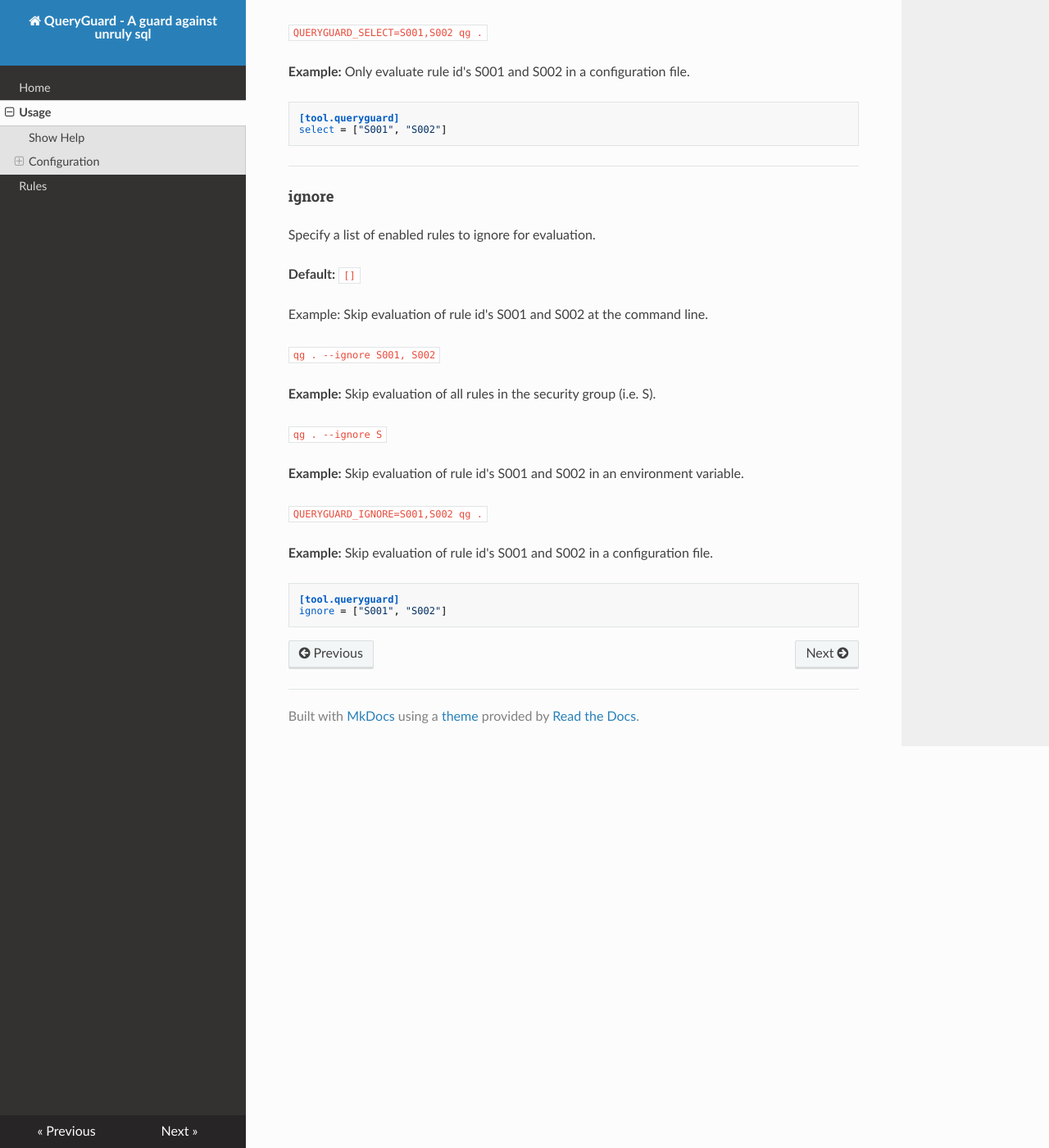
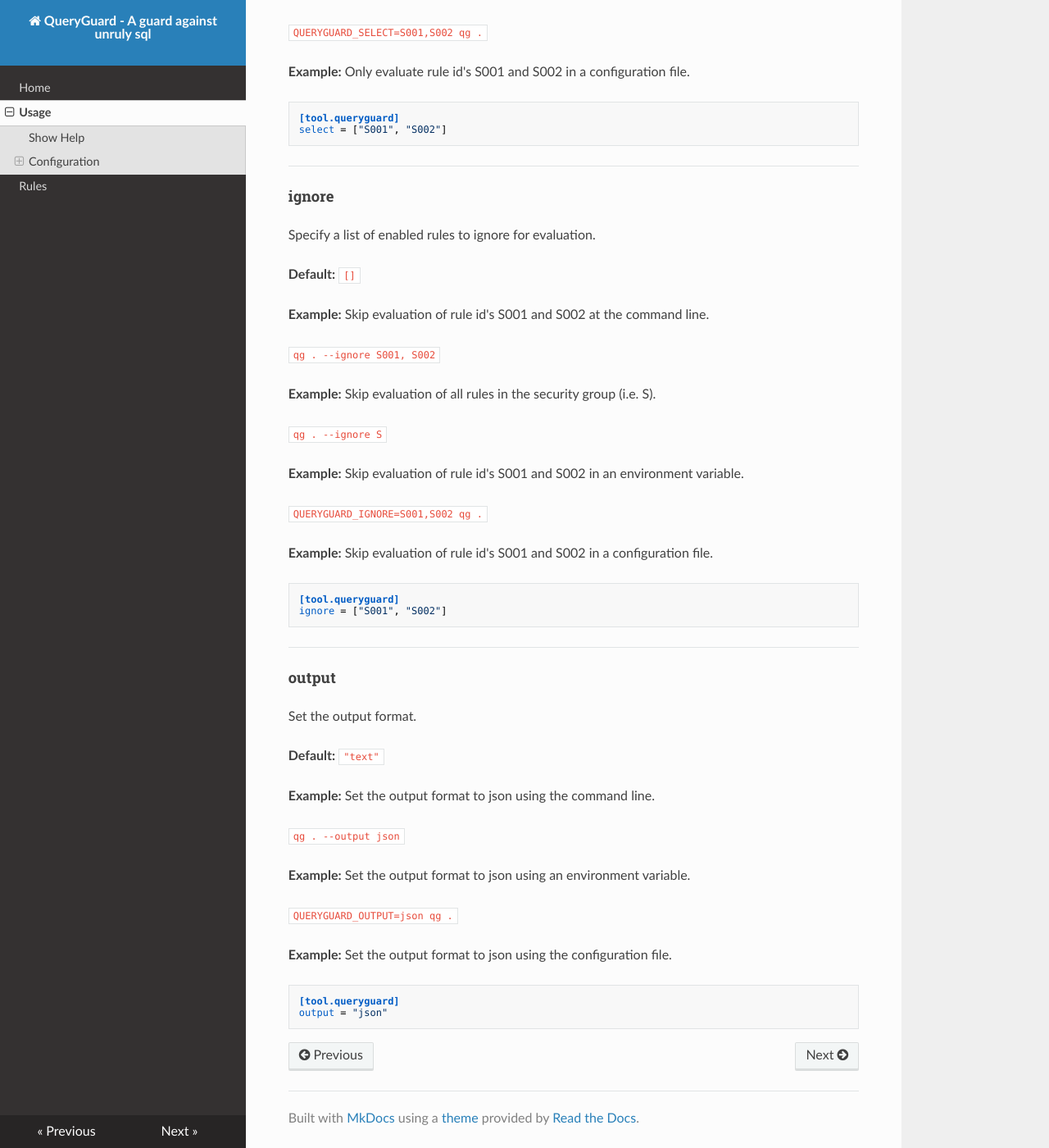
Before and after one commit to dataNdeadlifts/QueryGuard, an MkDocs documentation site: the page built from docs/usage.md, in a window 1280 px wide and 1400 px high, scrolled down 1773 px. Shown: the whole window at 82% size. Built offline with MkDocs 1.6.1, drawn with Linux system fonts in a browser that asks for light colours; nearby versions of some CDN libraries.

Commit message:
docs: add output setting to documentation

````diff
--- a/docs/usage.md
+++ b/docs/usage.md
@@ -86,7 +86,7 @@ Specify a list of enabled rules to ignore for evaluation.
 
 **Default:** `[]`
 
-Example: Skip evaluation of rule id's S001 and S002 at the command line.
+**Example:** Skip evaluation of rule id's S001 and S002 at the command line.
 
 `qg . --ignore S001, S002`
 
@@ -104,3 +104,26 @@ Example: Skip evaluation of rule id's S001 and S002 at the command line.
 [tool.queryguard]
 ignore = ["S001", "S002"]
 ```
+
+---
+
+#### output
+
+Set the output format.
+
+**Default:** `"text"`
+
+**Example:** Set the output format to json using the command line.
+
+`qg . --output json`
+
+**Example:** Set the output format to json using an environment variable.
+
+`QUERYGUARD_OUTPUT=json qg .`
+
+**Example:** Set the output format to json using the configuration file.
+
+```toml
+[tool.queryguard]
+output = "json"
+```
````
Also changed, not shown: 1 other file.
